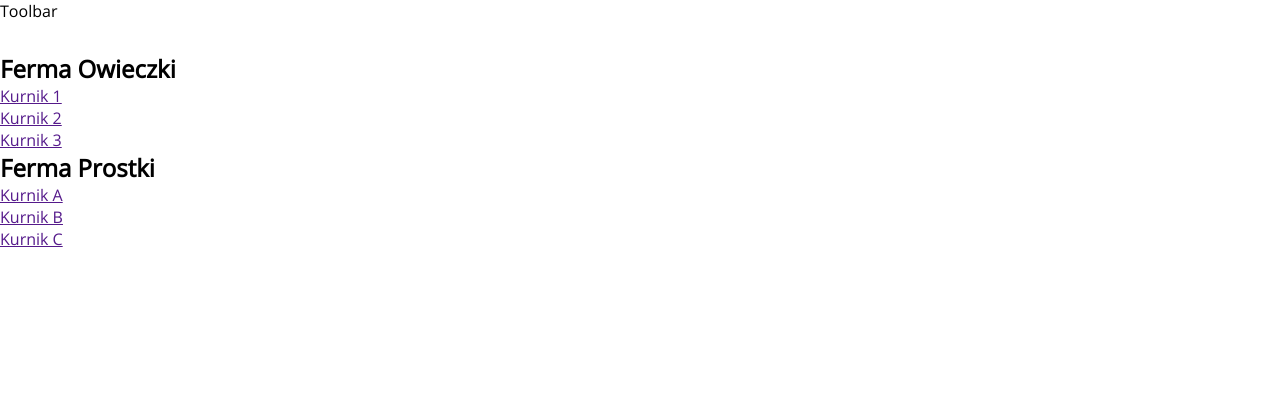
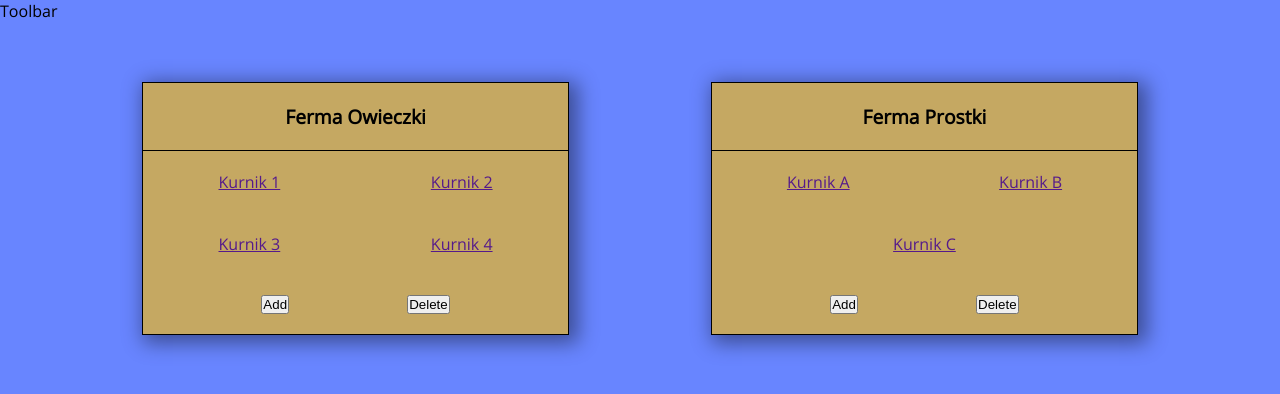
Before and after one commit to Wojtach/PoultryApp, a React (Create React App) app: page / in a window 1280 px wide. Shown: the top 394 px of the page. Built offline with nearby package versions, Linux system fonts and the light colour scheme.

Commit message:
Add some styles for MyFarm page

```diff
--- a/src/components/Farms/Farm/Farm.js
+++ b/src/components/Farm/Farm.js
@@ -1,9 +1,11 @@
 import React from 'react';
+
+import classes from './Farm.module.css';
 
 const farm = ({ farmProps }) => {
 
     const halls = farmProps.halls.map(hall => (
-        <li key={hall.id}>
+        <li className={classes.Hall} key={hall.id}>
             <a href="">
                 {hall.name}
             </a>
@@ -11,11 +13,15 @@ const farm = ({ farmProps }) => {
     ))
 
     return (
-        <div>
+        <div className={classes.FarmContent}>
             <h2>{farmProps.name}</h2>
-            <ul>
+            <ul className={classes.Halls}>
                 {halls}
             </ul>
+            <div className={classes.Buttons}>
+                <button>Add</button>
+                <button>Delete</button>
+            </div>
         </div>
     )
 }
--- /dev/null
+++ b/src/components/Farm/Farm.module.css
@@ -0,0 +1,51 @@
+.FarmContent {
+    background-color: #C5A862;
+    margin-top: 30px;
+    grid-column: 2/6;
+    justify-self: center;
+    width: 100%;
+    max-width: 500px;
+    border: 1px solid black;
+    box-shadow: 5px 4px 19px 4px rgba(0,0,0,0.42);
+}
+
+.FarmContent h2 {
+    text-align: center;
+    font-size: 1.2em;
+    padding: 20px 30px;
+    border-bottom: 1px solid black;
+}
+
+.Halls {
+    display: grid;
+    grid-template-columns: 1fr 1fr;
+    align-content: center;
+}
+
+.Hall:nth-last-child(1):nth-child(odd) {
+    grid-column: span 2;
+    margin: 0 25%;
+}
+
+.Hall a {
+    display: block;
+    text-align: center;
+    padding: 20px 40px;
+}
+
+.Buttons {
+    display: flex;
+    justify-content: space-evenly;
+    align-items: center;
+    margin: 20px 0;
+}
+
+@media screen and (min-width: 920px) {
+
+    .FarmContent:nth-child(odd) {
+        grid-column: 2/5;
+    }
+    .FarmContent:nth-child(even) {
+        grid-column: 6/9;
+    }
+}
--- a/src/components/Farms/Farms.js
+++ /dev/null
@@ -1,16 +0,0 @@
-import React from 'react';
-
-import Farm from './Farm/Farm';
-
-const farms = (props) => {
-
-    const allFarms = props.farms.map(farm => <Farm key={farm.id} farmProps={farm} />);
-
-    return (
-        <>
-            {allFarms}
-        </>
-    );
-}
-
-export default farms;
--- a/src/components/Layout/Layout.module.css
+++ b/src/components/Layout/Layout.module.css
@@ -1,3 +1,3 @@
 .Content {
-    margin-top: 30px;
+    margin: 30px 0;
 }
--- a/src/containers/MyFarms/MyFarms.js
+++ b/src/containers/MyFarms/MyFarms.js
@@ -1,6 +1,6 @@
 import React, { Component } from 'react';
 
-import Farms from '../../components/Farms/Farms';
+import Farm from '../../components/Farm/Farm';
 
 const farms = [
     {
@@ -19,6 +19,10 @@ const farms = [
             {
                 name: 'Kurnik 3',
                 id: 'dfas22faba'
+            },
+            {
+                name: 'Kurnik 4',
+                id: 'dfaees22faba'
             },
         ]
     },
@@ -49,9 +53,13 @@ class MyFarms extends Component {
     }
 
     render() {
+
+        const allFarms = this.state.fetchedFarms.map(farm =>
+            <Farm key={farm.id} farmProps={farm} />);
+
         return (
-            <div>
-                <Farms farms={this.state.fetchedFarms} />
+            <div className='grid'>
+                {allFarms}
             </div>
         );
     }
--- a/src/index.css
+++ b/src/index.css
@@ -13,6 +13,27 @@
   box-sizing: border-box;
 }
 
+ul {
+  list-style: none;
+}
+
 body {
   font-family: 'Open Sans';
+  background-color: #6885FF;
 }
+
+.grid {
+  display: grid;
+  grid-template-columns: repeat(6, 1fr);
+}
+
+@media screen and (min-width: 920px) {
+
+  body {
+    font-size: 16px;
+  }
+
+  .grid {
+    grid-template-columns: repeat(9, 1fr);
+  }
+}
```
Also changed, not shown: src/components/Farms/Farm/Farm.module.css (deleted).
